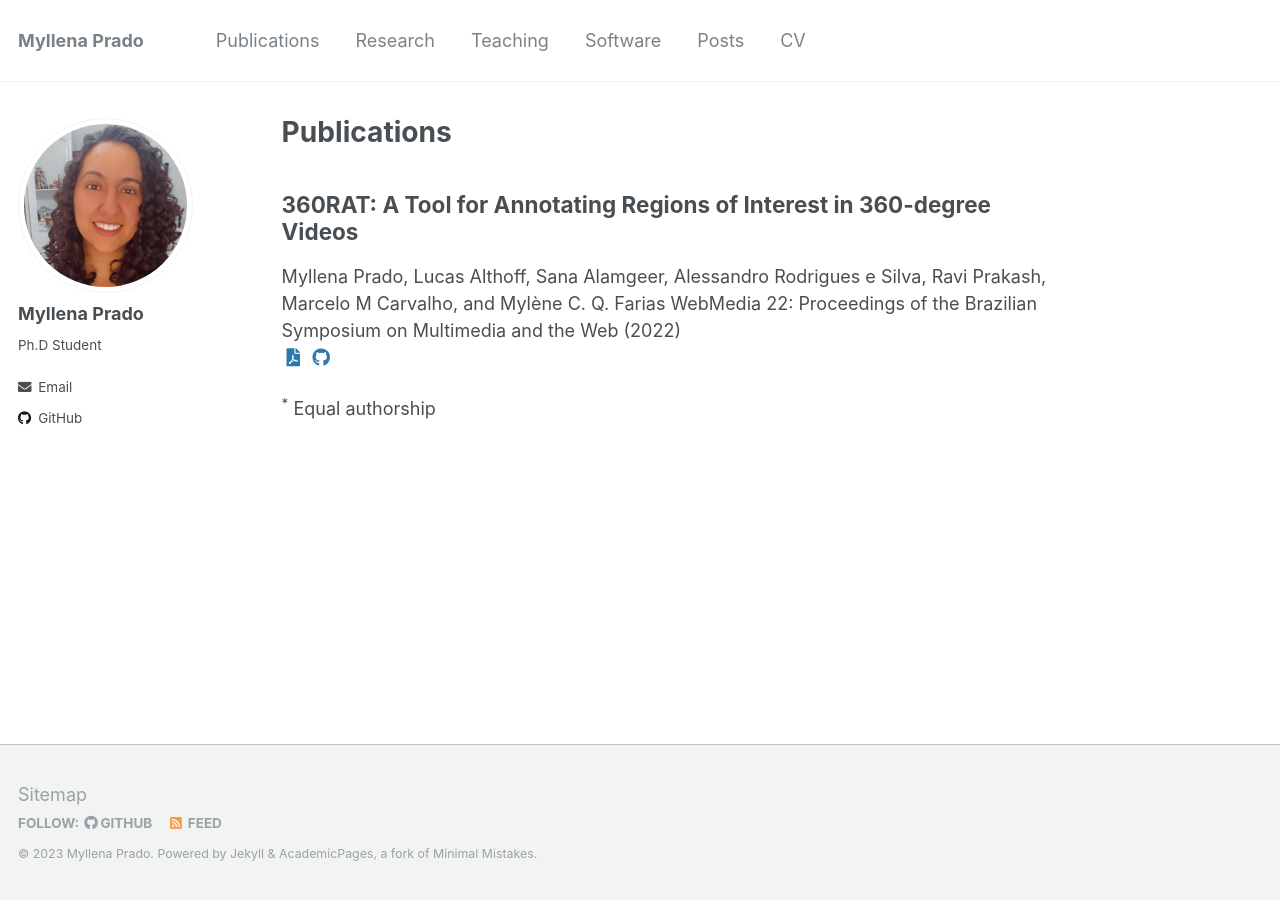
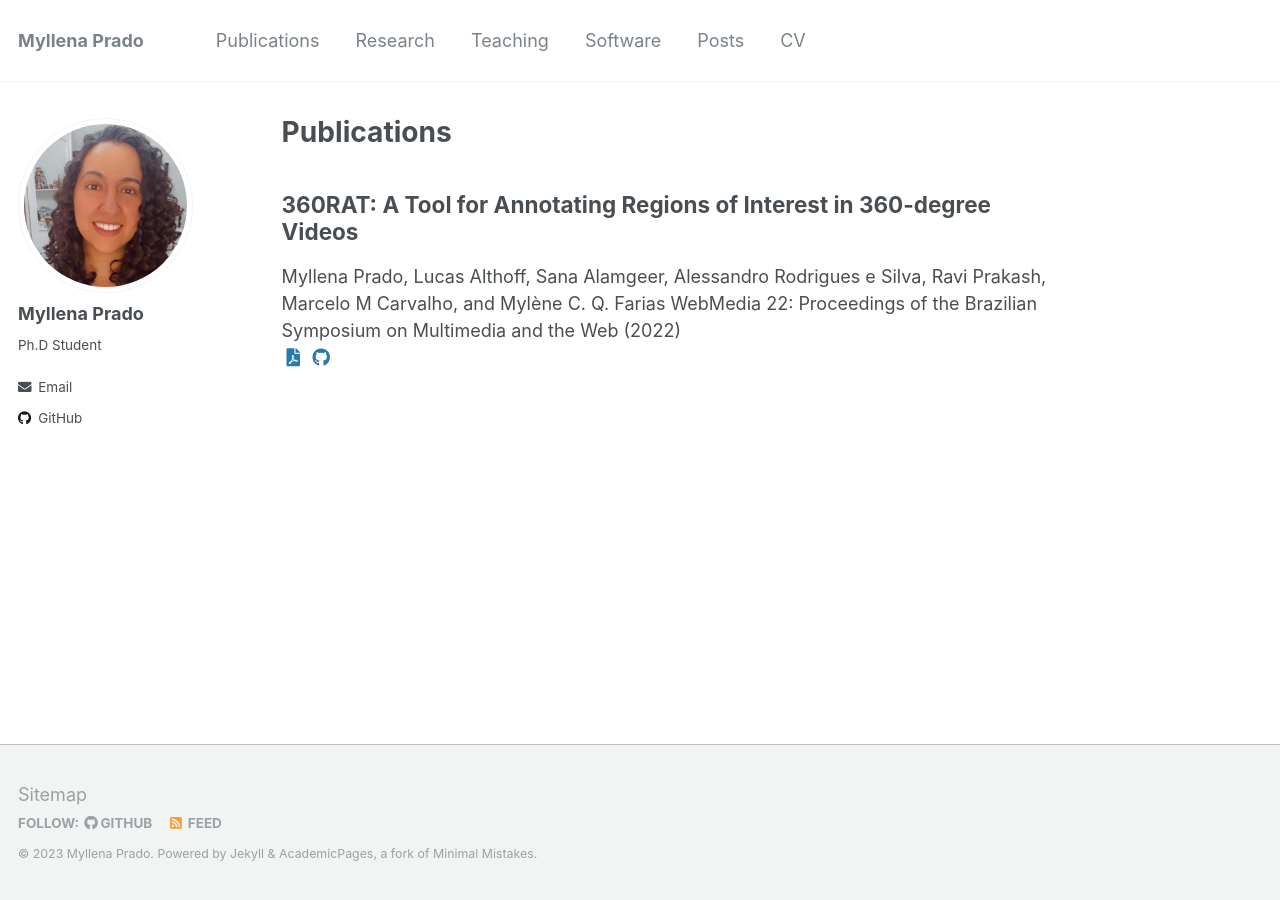
Before and after one commit to MyllenaAPrado/MyllenaAPrado.github.io, a Jekyll site: the page built from _pages/publications.md, in a window 1280 px wide. Built offline with Jekyll 4.4.1, drawn with Linux system fonts in a browser that asks for light colours.

Commit message:
Correct publications

```diff
--- a/_pages/publications.md
+++ b/_pages/publications.md
@@ -14,5 +14,3 @@ author_profile: true
 {% for post in site.publications reversed %}
   {% include archive-single.html %}
 {% endfor %}
-
-<sup>*</sup> Equal authorship
```
